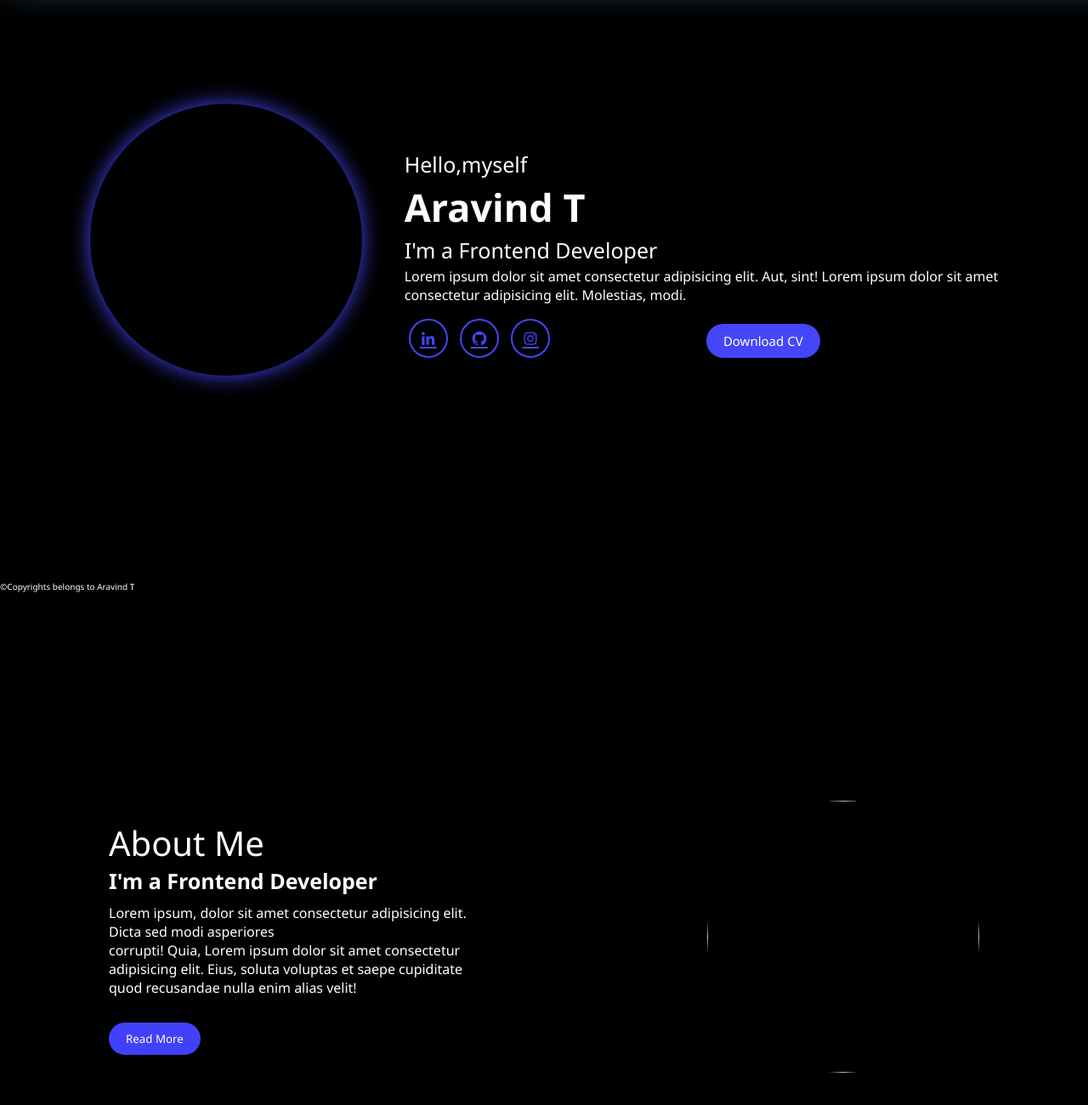
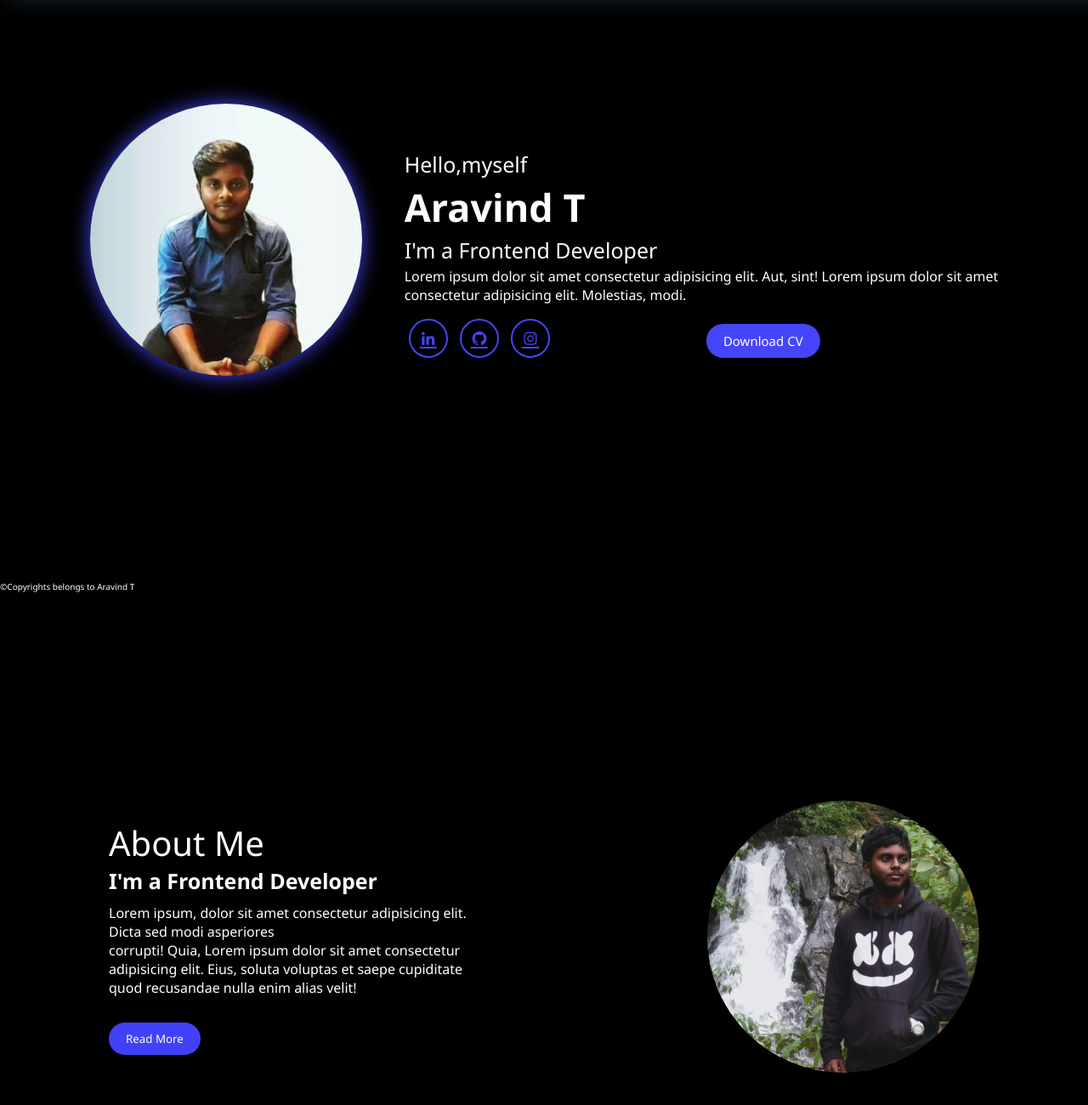
Before and after one commit to Aravind-Tamilselvan/Sample_PortFolio, a plain HTML site: page index.html in a window 1280 px wide. Shown: the part 98-1398 px from the top of the page at 85% size. Drawn offline with nearby package versions, Linux system fonts and the light colour scheme.

Commit message:
Update index.html

```diff
--- a/index.html
+++ b/index.html
@@ -26,7 +26,7 @@
     </div>
     <!-- Home page -->
     <div class="home" id="home">
-        <img src="Images/Profile.jpeg" alt="Profile picture" class="profile-img">
+        <img src="Profile.jpeg" alt="Profile picture" class="profile-img">
         <div>
             <div class="content">
                 <h3>Hello,myself</h3>
@@ -58,7 +58,7 @@
             <button id="info" onclick="about()">Read More</button>
         </div>
 
-        <img src="Images/About.jpg">
+        <img src="About.jpg">
 
     </div>
     <!-- services page -->
```
